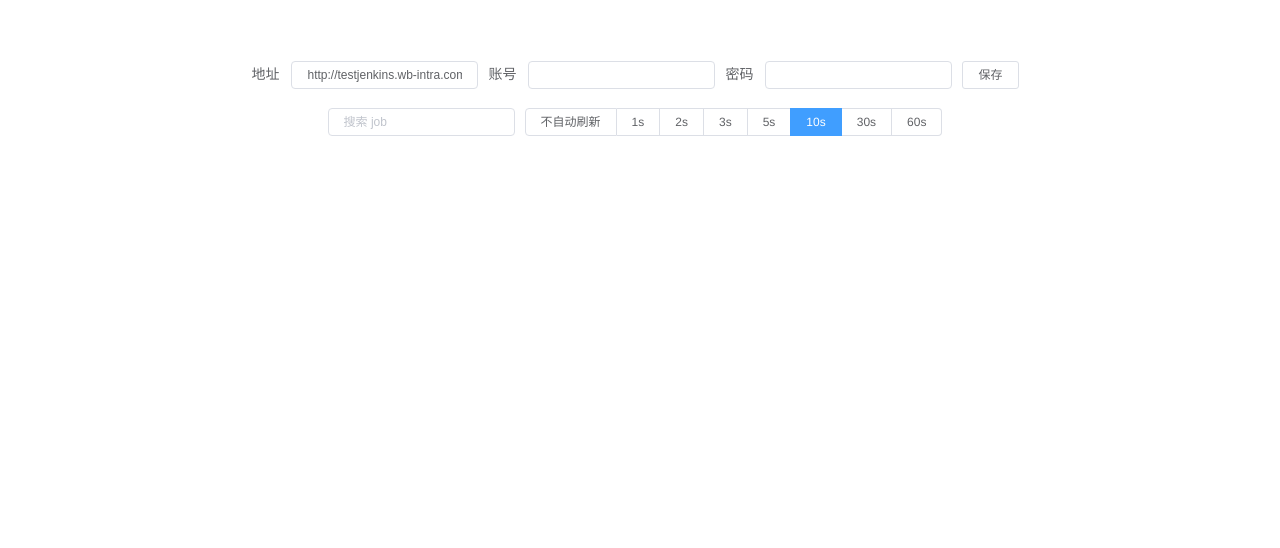
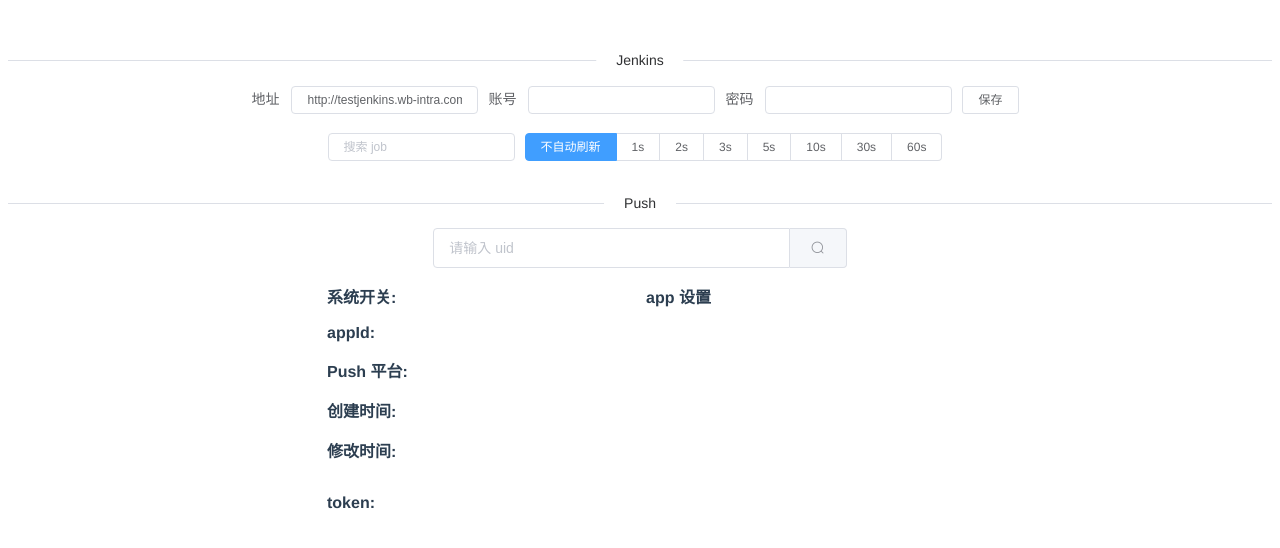
Before and after one commit to zhaoyibo/jenkins-dashboard, a Vue app: page / in a window 1280 px wide. Shown: the top 548 px of the page. Built offline with nearby package versions, Linux system fonts and the light colour scheme.

Commit message:
改名+push

```diff
--- a/src/App.vue
+++ b/src/App.vue
@@ -1,16 +1,19 @@
 <template>
   <div id="app">
-    <HelloWorld/>
+    <Jenkins/>
+    <PushSetting/>
   </div>
 </template>
 
 <script>
-import HelloWorld from "./components/HelloWorld.vue";
+import Jenkins from "./components/Jenkins.vue";
+import PushSetting from "./components/PushSetting.vue";
 
 export default {
   name: "app",
   components: {
-    HelloWorld
+    Jenkins,
+    PushSetting
   }
 };
 </script>
--- a/src/components/HelloWorld.vue
+++ b/src/components/Jenkins.vue
@@ -1,5 +1,6 @@
 <template>
-  <div class="hello">
+  <div class="main">
+    <el-divider>Jenkins</el-divider>
     <el-row :gutter="12">
       <el-form :inline="true" label-width="40px" :model="jenkins" size="mini">
         <el-form-item label="地址">
@@ -78,7 +79,6 @@
 
 <script>
 import axios from "axios";
-import { setTimeout } from "timers";
 export default {
   name: "HelloWorld",
   data() {
@@ -125,7 +125,7 @@
           label: "60s"
         }
       ],
-      refresh: "10",
+      refresh: "0",
       auto: false
     };
   },
@@ -145,9 +145,7 @@
             }
           }
         )
-        .then(response => {
-          console.log(response);
-
+        .then(() => {
           this.load();
           this.$message({
             message: name + "开始部署",
@@ -206,7 +204,6 @@
       // this.load();
     },
     handleChange(value) {
-      console.log(value, this.refresh);
       if (value > 0) {
         if (!this.auto) {
           this.auto = true;
@@ -246,7 +243,6 @@
 
       let that = this;
       Promise.all(requests).then(function(values) {
-        console.log(values, new Date());
         for (const value of values) {
           let info = {};
           switch (value.data.color) {
@@ -271,7 +267,7 @@
           a[value.data.name] = info;
           that.$set(that.infos, value.data.name, info);
         }
-        console.log(interval, that.refresh);
+
         if (interval && that.refresh > 0) {
           that.auto = true;
           setTimeout(function() {
@@ -289,7 +285,6 @@
     if (this.jenkins.user && this.jenkins.pwd) {
       this.load(true);
     }
-    console.log(this);
   }
 };
 </script>
--- /dev/null
+++ b/src/components/PushSetting.vue
@@ -0,0 +1,130 @@
+<template>
+  <div class="main">
+    <el-divider>Push</el-divider>
+    <el-row :gutter="12">
+      <el-col :span="8" :offset="8">
+        <el-input placeholder="请输入 uid" v-model="uid" class="input-with-select">
+          <el-button slot="append" icon="el-icon-search" @click="fetch"></el-button>
+        </el-input>
+      </el-col>
+    </el-row>
+    <el-row :gutter="12">
+      <el-col :span="6" :offset="6">
+        <p>
+          <b>系统开关:</b>
+          {{settings.system === 1 ? "关闭" : (settings.system === 2 ? "开启" : "")}}
+        </p>
+        <p>
+          <b>appId:</b>
+          {{settings.token.appId}}
+        </p>
+        <p>
+          <b>Push 平台:</b>
+          {{pushProviderConfig[settings.token.platformCode]}}
+        </p>
+        <p>
+          <b>创建时间:</b>
+          {{settings.token.create_time}}
+        </p>
+        <p>
+          <b>修改时间:</b>
+          {{settings.token.update_time}}
+        </p>
+      </el-col>
+      <el-col :span="6">
+        <p>
+          <b>app 设置</b>
+        </p>
+        <p
+          v-for="(item, i) in settings.setting"
+          :key="i"
+        >{{appSettingConfig[item.type]}}: {{item.status ? "打开":"关闭"}}</p>
+      </el-col>
+    </el-row>
+    <el-row :gutter="12">
+      <el-col :span="12" :offset="6">
+        <p>
+          <b>token:</b>
+          {{settings.token.token}}
+        </p>
+      </el-col>
+    </el-row>
+  </div>
+</template>
+
+<script>
+import axios from "axios";
+export default {
+  name: "PushSetting",
+  data() {
+    return {
+      uid: "",
+      pushProviderConfig: {
+        "50": "苹果",
+        "1": "小米",
+        "2": "华为",
+        "3": "魅族",
+        "4": "Oppo",
+        "5": "Vivo"
+      },
+      appSettingConfig: {
+        "1": "接收广场动态通知",
+        "2": "接收朋友圈通知",
+        "3": "通知显示消息内容",
+        "4": "守护的人上线提醒",
+        "7": "好友开播消息通知",
+        "8": "关注的房间开播消息通知"
+      },
+      settings: {
+        setting: [],
+        system: undefined,
+        token: {
+          appId: "",
+          token: "",
+          platformCode: undefined,
+          create_time: "",
+          update_time: ""
+        }
+      }
+    };
+  },
+  methods: {
+    fetch() {
+      axios
+        .get(
+          "http://testmanager.wb-intra.com/push-manager/setting/user?uid=" +
+            this.uid
+        )
+        .then(resp => {
+          this.settings = resp.data.data;
+        });
+    }
+  }
+};
+</script>
+
+<style scoped>
+.main {
+  text-align: left;
+}
+h3 {
+  margin: 40px 0 0;
+}
+ul {
+  list-style-type: none;
+  padding: 0;
+}
+li {
+  display: inline-block;
+  margin: 0 10px;
+}
+a {
+  color: black;
+  /* cursor: default; */
+  text-decoration: none;
+}
+.el-card {
+  margin-top: 6px;
+  margin-bottom: 6px;
+}
+</style>
```
